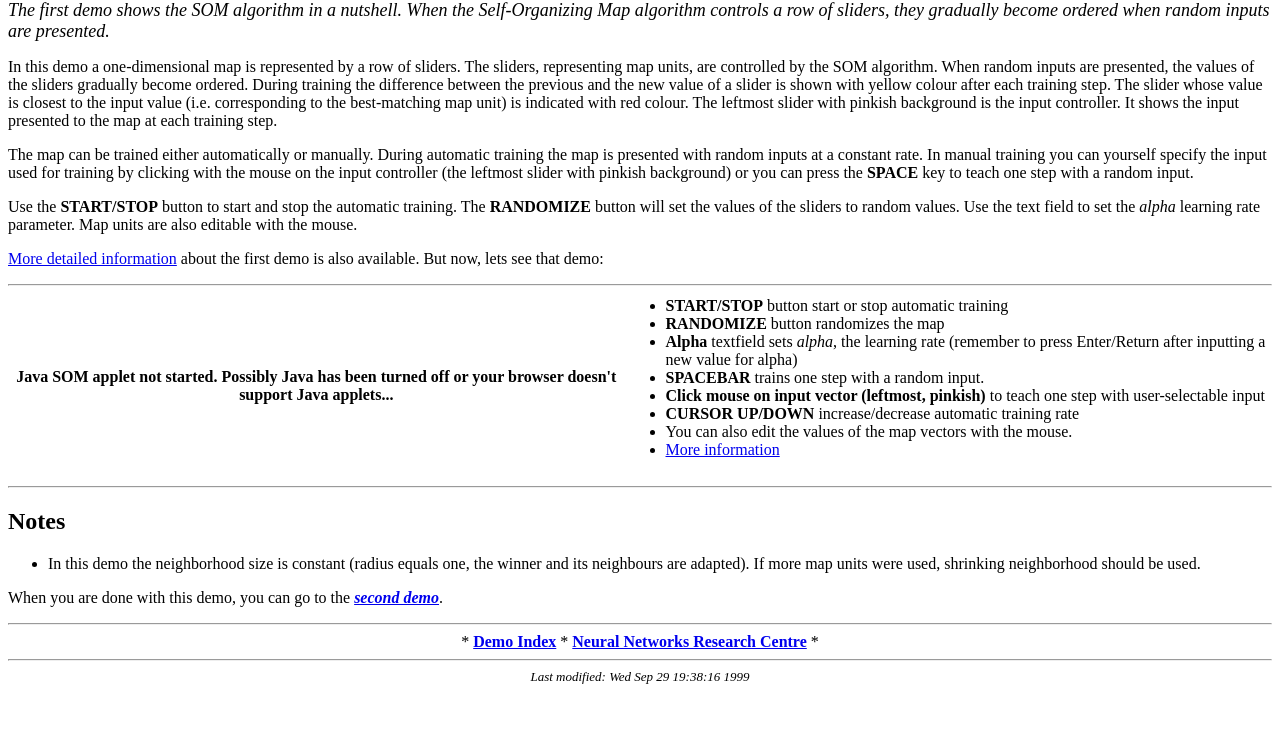
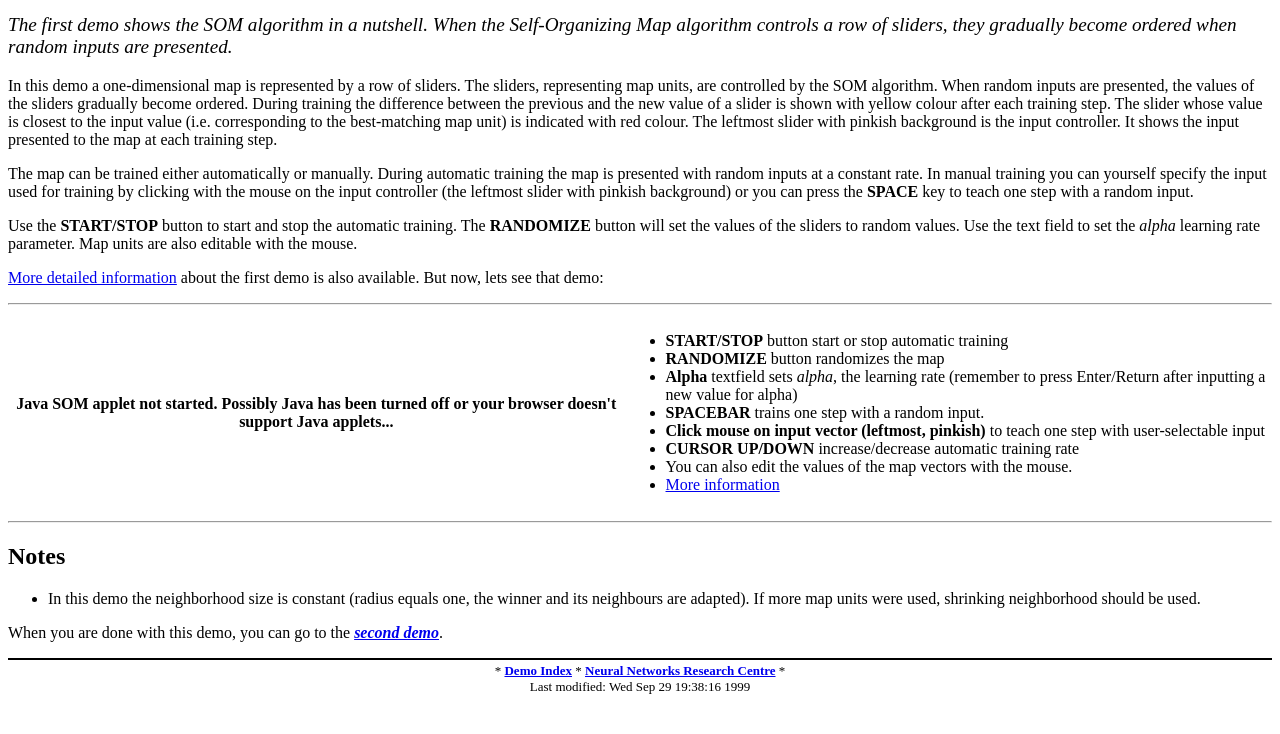
Before and after one commit to hynde/javasomdemo, a plain HTML site: page demo1.html in a window 1280 px wide. Shown: the part 66-800 px from the top of the page. Drawn offline with Linux system fonts and the light colour scheme.

Commit message:
Small HTML updates

```diff
--- a/demo1-8units.html
+++ b/demo1-8units.html
@@ -1,17 +1,18 @@
-<!DOCTYPE HTML PUBLIC "-//IETF//DTD HTML//EN">
-<HTML>
+<!DOCTYPE html>
+<HTML lang="en">
 <HEAD>
 <TITLE>The SOM algorithm demonstration</TITLE>
+<link rel="stylesheet" href="style.css">
 </HEAD>
 <BODY>
 
 <h1>The SOM algorithm demonstration</h1>
 
-<font size=+1><em>
+<p class="abstract">
 The first demo demonstrates the SOM algorithm in a nutshell.  When the
 Self-Organizing Map algorithm controls a row of sliders, they
 gradually become ordered when random inputs are presented.
-</em></font><p>
+</p>
 
 In this demo a one-dimensional map is represented by a row of sliders.
 The sliders, representing map units, are controlled by the SOM
@@ -84,18 +85,18 @@ your browser doesn't support Java applets...
 When you are done with this demo, you can go to the
 <a href="demo2.html"><i><b>second demo</b></i></a>.
 
-<hr>
-<div align=center>
+<footer>
+<div>
 *
 <a href="index.html"><strong>Demo Index</strong></a>
 *
 <a href="http://www.cis.hut.fi/nnrc/index.html"><strong>Neural Networks Research Centre</strong></a>
 *
+</div>
 <div>
-<hr>
-<font size=-1><i>
-<!-- hhmts start -->
-Last modified: Wed Sep 29 19:39:41 1999
-<!-- hhmts end -->
-</i></font>
+  <!-- hhmts start -->
+  Last modified: Wed Sep 29 19:39:41 1999
+  <!-- hhmts end -->
+</div>
+</footer>
 </body></html>
--- a/demo1.html
+++ b/demo1.html
@@ -1,17 +1,18 @@
-<!DOCTYPE HTML PUBLIC "-//IETF//DTD HTML//EN">
-<HTML>
+<!DOCTYPE html>
+<HTML lang="en">
 <HEAD>
 <TITLE>The SOM algorithm demonstration</TITLE>
+<link rel="stylesheet" href="style.css">
 </HEAD>
 <BODY>
 
 <h1>The SOM algorithm demonstration</h1>
 
-<font size=+1><em>
+<p class="abstract">
 The first demo shows the SOM algorithm in a nutshell.  When the
 Self-Organizing Map algorithm controls a row of sliders, they
 gradually become ordered when random inputs are presented.
-</em></font><p>
+</p>
 
 In this demo a one-dimensional map is represented by a row of sliders.
 The sliders, representing map units, are controlled by the SOM
@@ -40,9 +41,8 @@ rate parameter.  Map units are also editable with the mouse.  <p>
 first demo is also available.  But now, lets see that demo:
 
 <hr>
-<a name="applet"></a>
 <table>
-<tr>
+<tr id="applet">
 <td align=center valign=center hspace=8 vspace=8>
 <APPLET CODE="SOMDemo1.class" ARCHIVE="somdemo.jar" WIDTH=300 HEIGHT=270>
 <PARAM NAME=IPS   VALUE=5>
@@ -95,19 +95,18 @@ your browser doesn't support Java applets...
 
 When you are done with this demo, you can go to the
 <a href="demo2.html"><i><b>second demo</b></i></a>.
-
-<hr>
-<div align=center>
+<footer>
+<div>
 *
 <a href="index.html"><strong>Demo Index</strong></a>
 *
 <a href="http://www.cis.hut.fi/nnrc/index.html"><strong>Neural Networks Research Centre</strong></a>
 *
+</div>
 <div>
-<hr>
-<font size=-1><i>
 <!-- hhmts start -->
 Last modified: Wed Sep 29 19:38:16 1999
 <!-- hhmts end -->
-</i></font>
+</div>
+</footer>
 </body></html>
--- /dev/null
+++ b/style.css
@@ -0,0 +1,16 @@
+/* */
+
+footer {
+    border-top: 2px solid black;
+    /*border-bottom: 2px solid black; */
+    margin-top: 1ex;
+    padding-top: 0.5ex;
+    padding-bottom: 0.5ex;
+    font-size: small;
+    text-align: center;
+}
+
+.abstract {
+  font-size: larger;
+  font-style: italic;
+}
```
Also changed, not shown: demo1big.html (+8 -7 lines), demo1huge.html (+11 -11 lines), demo1instr.html (+11 -10 lines), demo2.html (+14 -13 lines), demo2a.html (+13 -14 lines), demo2b.html (+13 -13 lines), demo2instr.html (+11 -11 lines), demo3.html (+11 -10 lines), demo3b.html (+11 -11 lines), democonfig.html (+12 -11 lines), index.html (+10 -11 lines), 1 other file.
